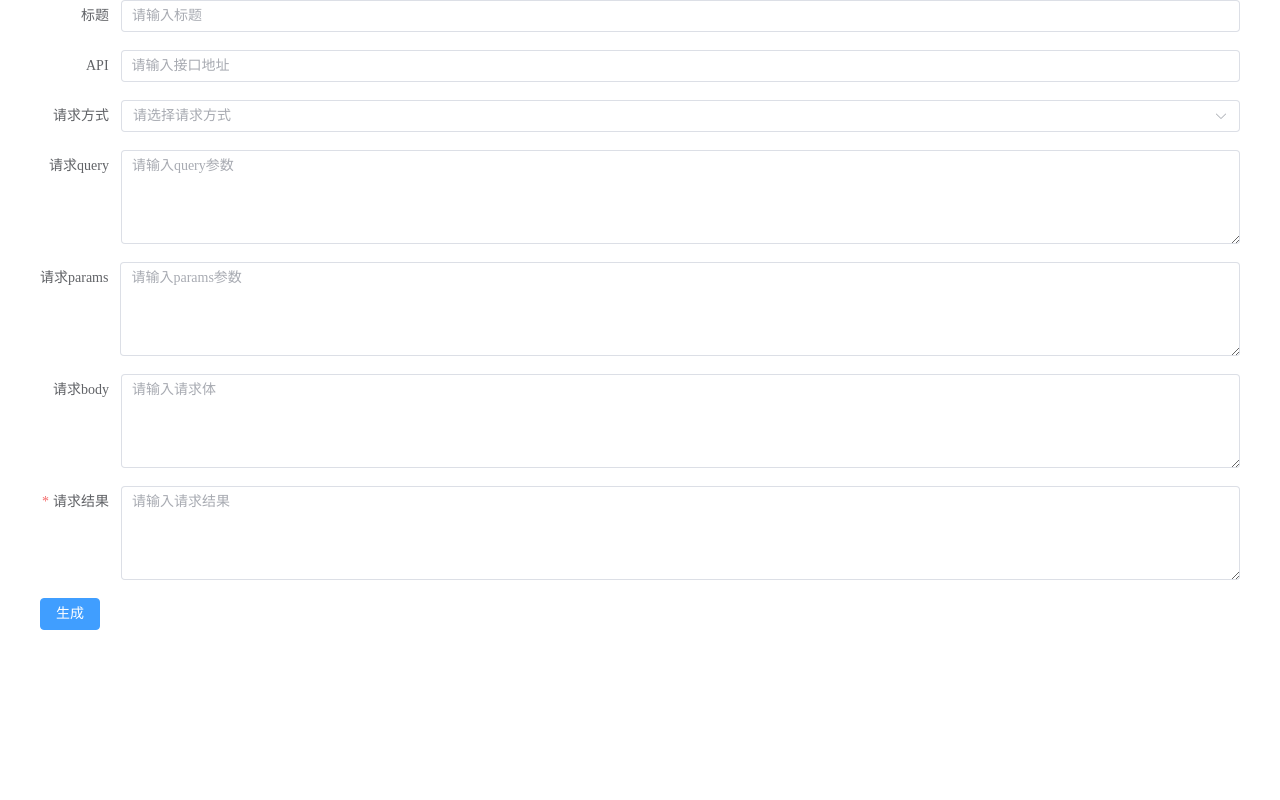
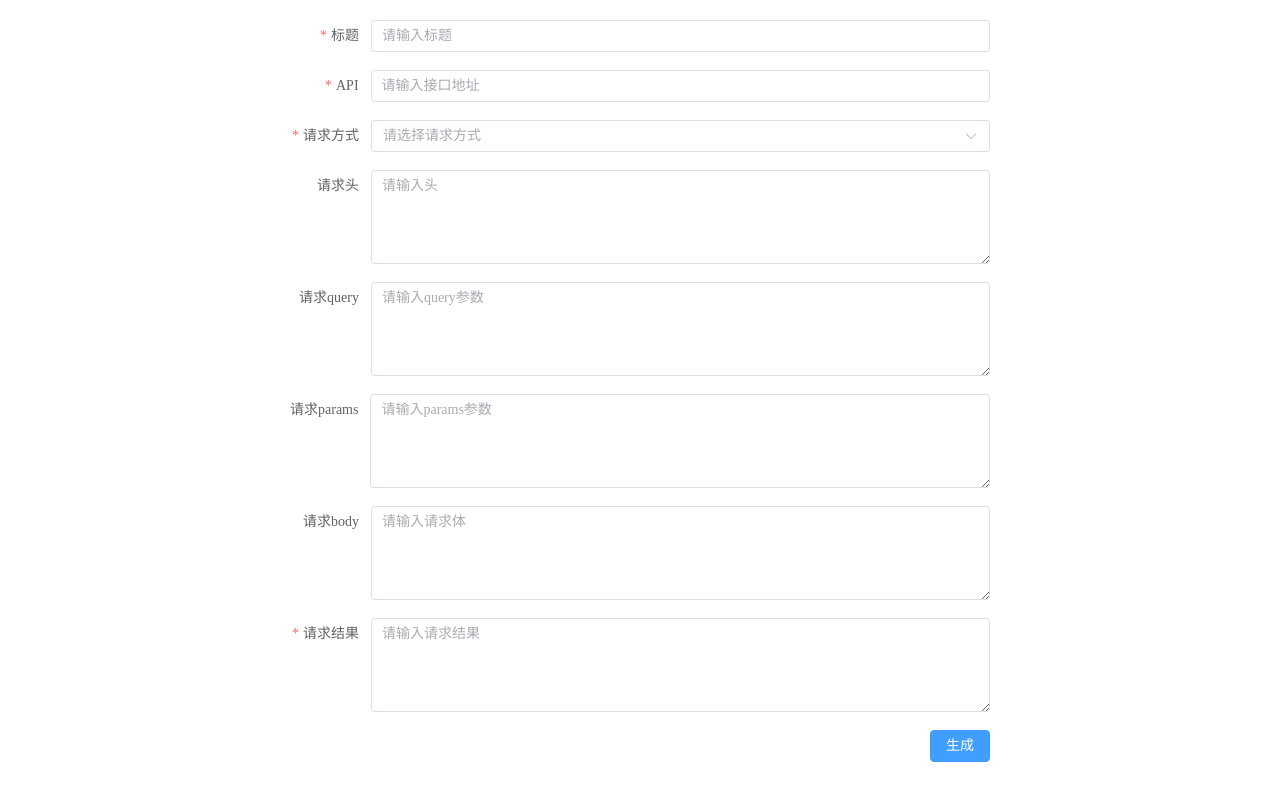
Before and after one commit to windyeasy/generate-api-issue-doc, a Vue app: page /#/home in a window 1280 px wide. Built offline with nearby package versions, Linux system fonts and the light colour scheme.

Commit message:
feat: generate the code of md and display code in page

```diff
--- a/src/router/index.ts
+++ b/src/router/index.ts
@@ -10,6 +10,10 @@ export default createRouter({
       path: '/home',
       component: () => import('@/views/home/index.vue'),
     },
+    {
+      path: '/preview',
+      component: () => import('@/views/preview/index.vue'),
+    },
   ],
   history: createWebHashHistory(),
 })
--- a/src/store/index.ts
+++ b/src/store/index.ts
@@ -1,3 +1,9 @@
 import { createPinia } from 'pinia'
+import type { App } from 'vue'
+import useMainStore from './main'
 
-export default createPinia()
+export default function registerPinia(app: App<Element>) {
+  app.use(createPinia())
+  const mainStore = useMainStore()
+  mainStore.loadLocalFormAction()
+}
--- /dev/null
+++ b/src/store/main.ts
@@ -0,0 +1,52 @@
+import { defineStore } from 'pinia'
+import { localCache } from '../utils/cache'
+import { checkJsonValueGenTem } from '@/utils/doc-tem'
+
+interface IMainState {
+  form: APIDocFormData
+  doc?: string
+}
+
+const useMainStore = defineStore('Main', {
+  state: (): IMainState => ({
+    form: {
+      title: '',
+      api: '',
+      method: '',
+      query: '',
+      params: '',
+      body: '',
+      result: '',
+      header: '',
+    },
+    doc: '',
+  }),
+  actions: {
+    changeFormAction(info: APIDocFormData) {
+      this.form = info
+      localCache.setCache('form', info)
+      this.formToDocAction()
+    },
+    loadLocalFormAction() {
+      const form = localCache.getCache('form')
+      if (form) {
+        this.form = form
+        this.formToDocAction()
+      }
+    },
+    formToDocAction() {
+      const headTem = checkJsonValueGenTem('请求头', this.form.header)
+      const queryTem = checkJsonValueGenTem('请求参数Query', this.form.query)
+      const paramsTem = checkJsonValueGenTem('请求参数Params', this.form.params)
+      const bodyTem = checkJsonValueGenTem('请求参数Body', this.form.body)
+
+      const resultTem = checkJsonValueGenTem('请求结果', this.form.result)
+
+      this.doc = `### ${this.form.title}\n\n`
+      + `##### 接口地址：\`${this.form.api}\`\n\n`
+      + `##### 请求方式：\`${this.form.method}\`\n\n${headTem}${queryTem}${paramsTem}${bodyTem}${resultTem}`
+    },
+  },
+})
+
+export default useMainStore
--- /dev/null
+++ b/src/utils/cache.ts
@@ -0,0 +1,32 @@
+enum StorageType {
+  Local,
+  Session,
+}
+class Cache {
+  storage: Storage
+  constructor(type: StorageType) {
+    this.storage = type === StorageType.Local ? localStorage : sessionStorage
+  }
+
+  setCache(key: string, value: any) {
+    if (key && value)
+      this.storage.setItem(key, JSON.stringify(value))
+  }
+
+  getCache(key: string) {
+    const value = this.storage.getItem(key)
+    if (value)
+      return JSON.parse(value)
+  }
+
+  removeCache(key: string) {
+    this.storage.removeItem(key)
+  }
+
+  clear() {
+    this.storage.clear()
+  }
+}
+const localCache = new Cache(StorageType.Local)
+const sessionCache = new Cache(StorageType.Session)
+export { localCache, sessionCache }
--- /dev/null
+++ b/src/utils/doc-tem.ts
@@ -0,0 +1,12 @@
+export function getJsonTem(str: string) {
+  return `\`\`\`json\n\n${str}\n\n\`\`\`\n\n`
+}
+export function getTem(title: string, json: string) {
+  return `##### ${title}\n\n${getJsonTem(json)}`
+}
+
+export function checkJsonValueGenTem(title: string, json?: string) {
+  if (json)
+    return getTem(title, json)
+  return ''
+}
--- a/src/views/home/cpns/home-form.vue
+++ b/src/views/home/cpns/home-form.vue
@@ -1,15 +1,8 @@
 <script lang="ts" setup>
-import type { FormRules } from 'element-plus'
-interface FormData {
-  title: string // 标题
-  api: string // 接口地址
-  method: string // 请求方式
-  query?: string // query参数
-  params?: string // params参数
-  body?: string // 请求体内容
-}
+import type { FormInstance, FormRules } from 'element-plus'
+import useMainStore from '@/store/main'
 
-const form = reactive<FormData>({
+const form = reactive<APIDocFormData>({
   title: '',
   api: '',
   method: '',
@@ -17,7 +10,9 @@ const form = reactive<FormData>({
   params: '',
   body: '',
   result: '',
+  header: '',
 })
+const formRef = ref<FormInstance>()
 const rules = reactive<FormRules>({
   title: [
     { required: true, message: '请输入标题', trigger: 'blur' },
@@ -58,18 +53,28 @@ const methodOptions = [
     value: 'OPTIONS',
   },
 ]
+const router = useRouter()
+// 去预览
+function toPreview() {
+  formRef.value?.validate(async (valid) => {
+    if (valid) {
+      useMainStore().changeFormAction(form)
+      router.push('/preview')
+    }
+  })
+}
 </script>
 
 <template>
   <div class="home-form">
-    <el-form :model="form" label-width="auto" class="w-full" :rules="rules">
-      <el-form-item label="标题" props="title">
+    <el-form ref="formRef" :model="form" label-width="auto" class="w-full" :rules="rules">
+      <el-form-item label="标题" prop="title">
         <el-input v-model="form.title" placeholder="请输入标题" />
       </el-form-item>
-      <el-form-item label="API" props="api">
+      <el-form-item label="API" prop="api">
         <el-input v-model="form.api" placeholder="请输入接口地址" />
       </el-form-item>
-      <el-form-item label="请求方式" props="method">
+      <el-form-item label="请求方式" prop="method">
         <el-select v-model="form.method" placeholder="请选择请求方式">
           <el-option
             v-for="item in methodOptions"
@@ -79,10 +84,12 @@ const methodOptions = [
           />
         </el-select>
       </el-form-item>
+      <el-form-item label="请求头">
+        <el-input v-model="form.header" type="textarea" :rows="4" placeholder="请输入头" />
+      </el-form-item>
       <el-form-item label="请求query">
         <el-input v-model="form.query" type="textarea" :rows="4" placeholder="请输入query参数" />
       </el-form-item>
-
       <el-form-item label="请求params">
         <el-input v-model="form.query" type="textarea" :rows="4" placeholder="请输入params参数" />
       </el-form-item>
@@ -93,11 +100,11 @@ const methodOptions = [
         <el-input v-model="form.result" type="textarea" :rows="4" placeholder="请输入请求结果" />
       </el-form-item>
       <el-form-item>
-        <el-row justify="end">
-          <el-button type="primary" @click="onSubmit">
+        <div class="flex justify-end w-full">
+          <el-button type="primary" @click="toPreview">
             生成
           </el-button>
-        </el-row>
+        </div>
       </el-form-item>
     </el-form>
   </div>
--- a/src/views/home/index.vue
+++ b/src/views/home/index.vue
@@ -7,7 +7,7 @@ defineOptions({
 </script>
 
 <template>
-  <div id="home" class="home w1200px mx-auto">
+  <div id="home" class="home my5 w700px mx-auto">
     <HomeForm />
   </div>
 </template>
--- /dev/null
+++ b/src/views/preview/index.vue
@@ -0,0 +1,11 @@
+<script lang="ts" setup>
+import useMainStore from '@/store/main'
+
+const { doc } = useMainStore()
+</script>
+
+<template>
+  <div class="preview w1200px mx-auto">
+    <pre><code>{{ doc }}</code></pre>
+  </div>
+</template>
--- a/tsconfig.json
+++ b/tsconfig.json
@@ -25,5 +25,5 @@
 
   },
   "references": [{ "path": "./tsconfig.node.json" }],
-  "include": ["src/**/*.ts", "src/**/*.tsx", "src/**/*.vue", "./auto-imports.d.ts", "./components.d.ts"]
+  "include": ["src/**/*.ts", "src/**/*.tsx", "src/**/*.vue", "./auto-imports.d.ts", "./components.d.ts", "./typings/types.d.ts"]
 }
--- /dev/null
+++ b/typings/types.d.ts
@@ -0,0 +1,10 @@
+interface APIDocFormData {
+  title: string // 标题
+  api: string // 接口地址
+  method: string // 请求方式
+  query?: string // query参数
+  params?: string // params参数
+  body?: string // 请求体内容
+  header?: string
+  result?: string
+}
```
